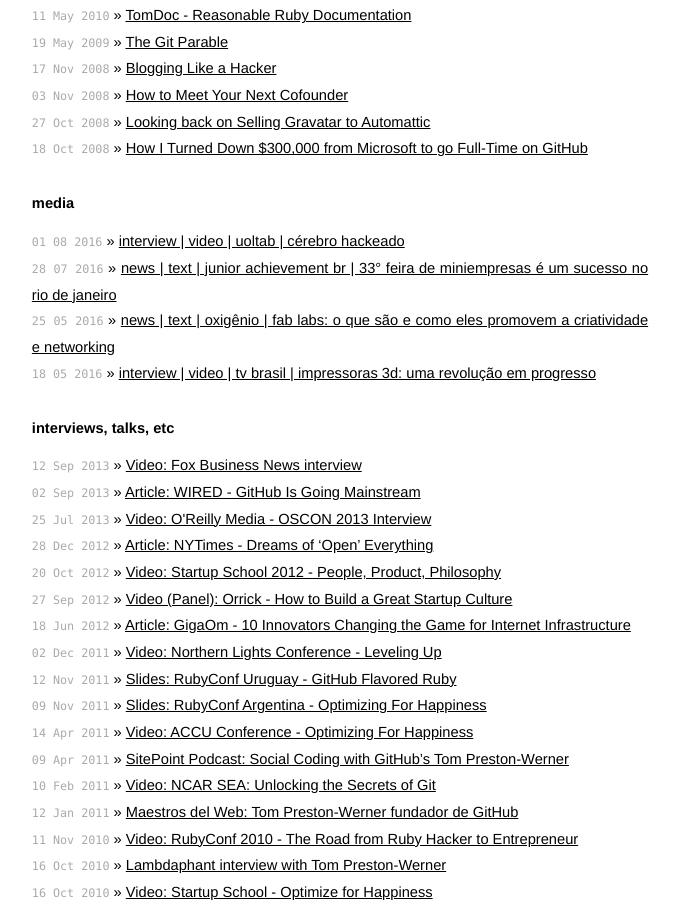
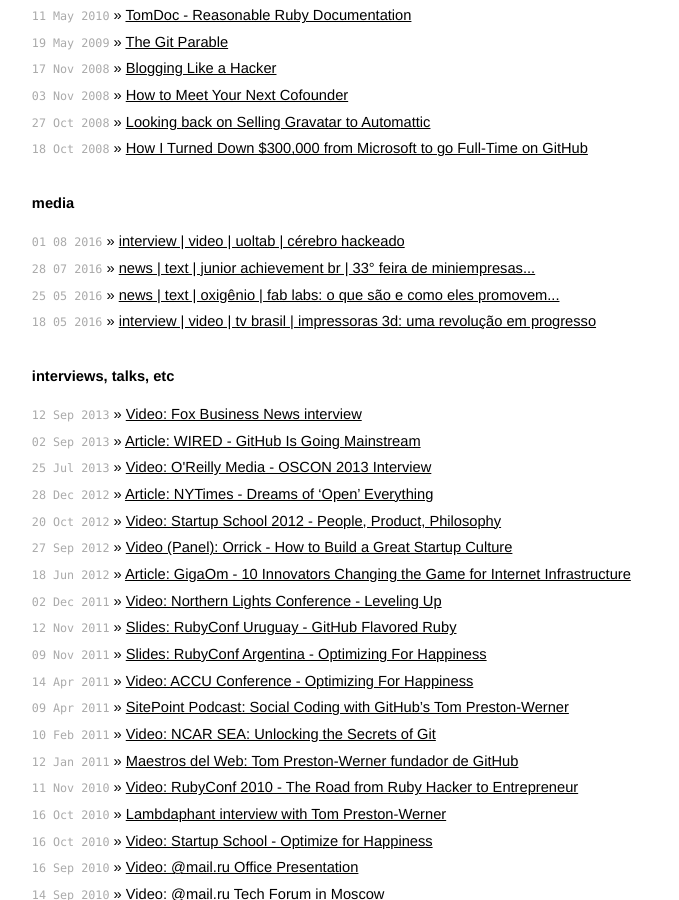
Before and after one commit to mojombo/mojombo.github.io, a Jekyll site: the page built from index.html, in a window 1280 px wide and 900 px high, scrolled down 373 px. Shown: the whole window, without its empty margins (300-979 px from the left). Built offline with Jekyll 4.4.1, drawn with Linux system fonts in a browser that asks for light colours.

Commit message:
Update index.html

```diff
--- a/index.html
+++ b/index.html
@@ -14,8 +14,8 @@
   <h1>media</h1>
   <ul class="posts">
     <li><span>01 08 2016</span> &raquo; <a href="https://tab.uol.com.br/neurohacking#ciborgues-e-jedis">interview | video | uoltab | cérebro hackeado</a></li>
-    <li><span>28 07 2016</span> &raquo; <a href="http://www.jabrasil.org.br/jarj/noticias/33-feira-de-miniempresas-e-um-sucesso-no-rio-de-janeiro">news | text | junior achievement br | 33° feira de miniempresas é um sucesso no rio de janeiro</a></li>
-    <li><span>25 05 2016</span> &raquo; <a href="http://oxigenio.comciencia.br/fab-labs-o-que-sao-e-como-eles-promovem-a-criatividade-e-networking">news | text | oxigênio | fab labs: o que são e como eles promovem a criatividade e networking</a></li>
+    <li><span>28 07 2016</span> &raquo; <a href="http://www.jabrasil.org.br/jarj/noticias/33-feira-de-miniempresas-e-um-sucesso-no-rio-de-janeiro">news | text | junior achievement br | 33° feira de miniempresas...</a></li>
+    <li><span>25 05 2016</span> &raquo; <a href="http://oxigenio.comciencia.br/fab-labs-o-que-sao-e-como-eles-promovem-a-criatividade-e-networking">news | text | oxigênio | fab labs: o que são e como eles promovem...</a></li>
     <li><span>18 05 2016</span> &raquo; <a href="http://tvbrasil.ebc.com.br/estudiomovel/episodio/impressoras-3d-uma-revolucao-em-progresso">interview | video | tv brasil | impressoras 3d: uma revolução em progresso</a></li>
   </ul>
 
```
